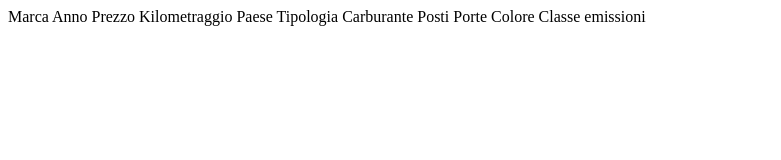
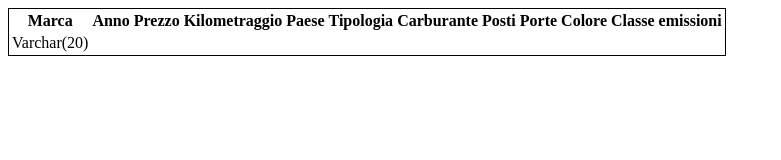
Before and after one commit to GiovanniCalia/db-first, a plain HTML site: page index.html in a window 1280 px wide. Shown: the whole page, without its empty margins (0-781 px from the left). Drawn offline with Linux system fonts and the light colour scheme.

Commit message:
Miglioramento tabella

```diff
--- a/index.html
+++ b/index.html
@@ -4,9 +4,11 @@
     <meta charset="UTF-8">
     <meta http-equiv="X-UA-Compatible" content="IE=edge">
     <meta name="viewport" content="width=device-width, initial-scale=1.0">
+    <link rel="stylesheet" href="stile.css">
     <title>Database</title>
 </head>
 <body>
+    <table>
         <tr>
             <th>Marca</th>
             <th>Anno</th>
@@ -20,6 +22,21 @@
             <th>Colore </th>
             <th>Classe emissioni</th>
          </tr>
+         <tr>
+             <td>Varchar(20)</td>
+             <td></td>
+             <td></td>
+             <td></td>
+             <td></td>
+             <td></td>
+             <td></td>
+             <td></td>
+             <td></td>
+             <td></td>
+             <td></td>
+         </tr>
+    </table>
+
 
 
 
--- /dev/null
+++ b/stile.css
@@ -0,0 +1,4 @@
+
+table{
+    border: 1px solid black;
+}
```
Lines whose indentation alone changed are shown as unchanged.
